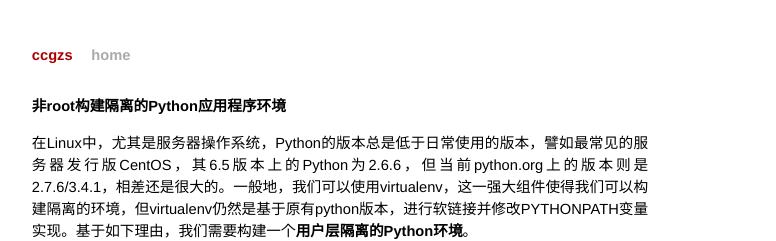
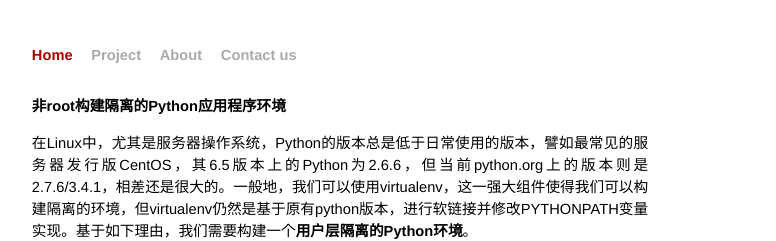
Before and after one commit to alexsunday/blog, a Jekyll site: the page built from _posts/2014-04-22-Non-root-build-python-env.md, in a window 1280 px wide and 900 px high. Shown: the top 241 px of the window, without its empty margins (300-1076 px from the left). Built offline with Jekyll 4.4.1, drawn with Linux system fonts in a browser that asks for light colours; Markdown is read by kramdown in place of the engine named in the settings; comment, search, counter and statistics services are not loaded; some of the changed text lies outside the part shown.

Commit message:
1、顶部导航栏 2、尝试加入多说。
Signed-off-by: sunday <sun@chengcheng.info>

```diff
--- a/_layouts/default.html
+++ b/_layouts/default.html
@@ -17,19 +17,18 @@
 
 <div class="site">
   <div class="title">
-	  <a href="{{ site.baseurl }}">ccgzs</a>
-	  <a class="extra" href="{{ site.baseurl }}">home</a>
+	  <a href="{{ site.baseurl }}">Home</a>
+	  <!--<a class="extra" href="http://www.ccgzs.org/">CCGZS</a> -->
+	  <a class="extra" href="#">Project</a>
+	  <a class="extra" href="#">About</a>
+	  <a class="extra" href="mailto:admin@ccgzs.org">Contact us</a>
   </div>
 
   {{ content }}
 
   <div class="footer">
-      <p>
-        ccgzs<br />
-        admin@ccgzs.org
-      </p>
+      <p>@copy copyright 2014 ccgzs<br />admin@ccgzs.org</p>
   </div>
 </div>
-
 </body>
 </html>
--- a/_layouts/post.html
+++ b/_layouts/post.html
@@ -13,3 +13,16 @@
     {% endfor %}
   </ul>
 </div>
+
+<div class="ds-thread" data-thread-key="{{ page.id }}" data-title="{{ page.title }}" data-url="{{ page.url }}"></div>
+<script type="text/javascript">
+var duoshuoQuery = {short_name:"ccgzs"};
+	(function() {
+		var ds = document.createElement('script');
+		ds.type = 'text/javascript';ds.async = true;
+		ds.src = (document.location.protocol == 'https:' ? 'https:' : 'http:') + '//static.duoshuo.com/embed.js';
+		ds.charset = 'UTF-8';
+		(document.getElementsByTagName('head')[0]
+		 || document.getElementsByTagName('body')[0]).appendChild(ds);
+	})();
+</script>
```
